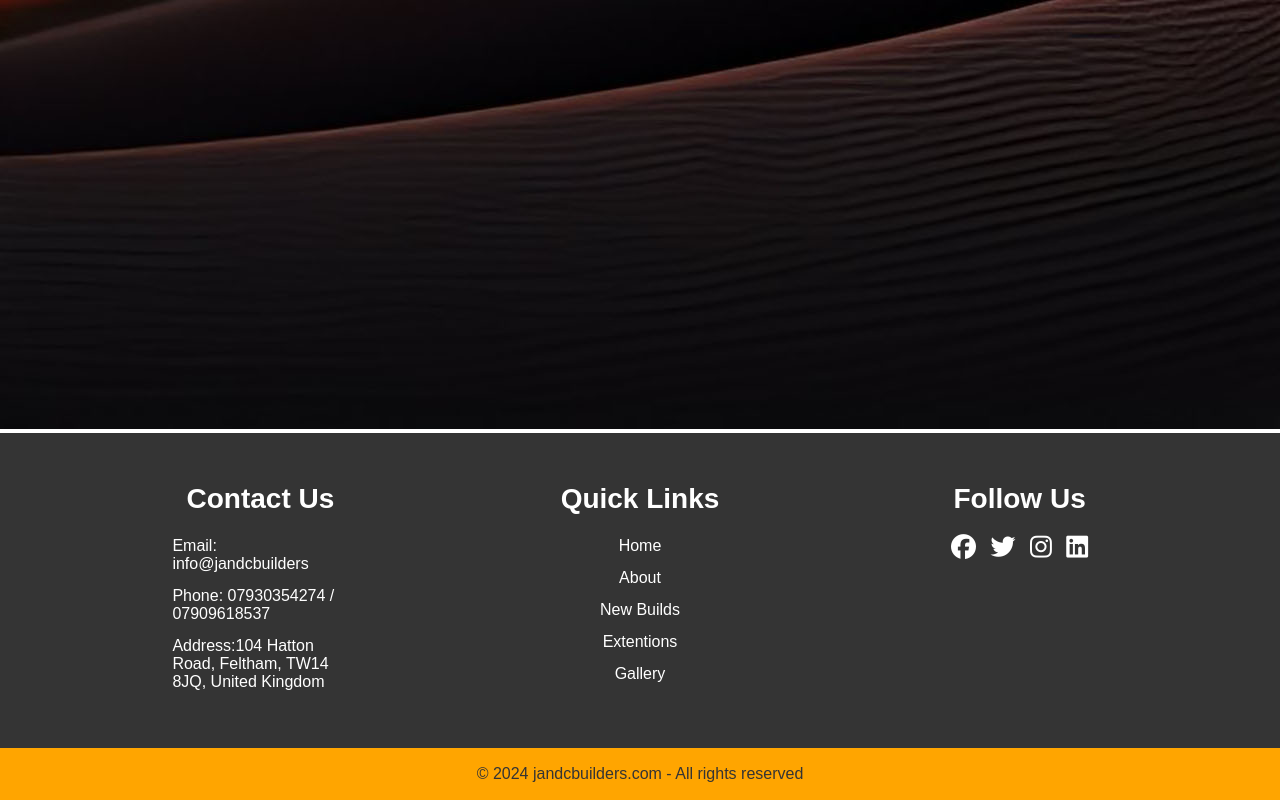
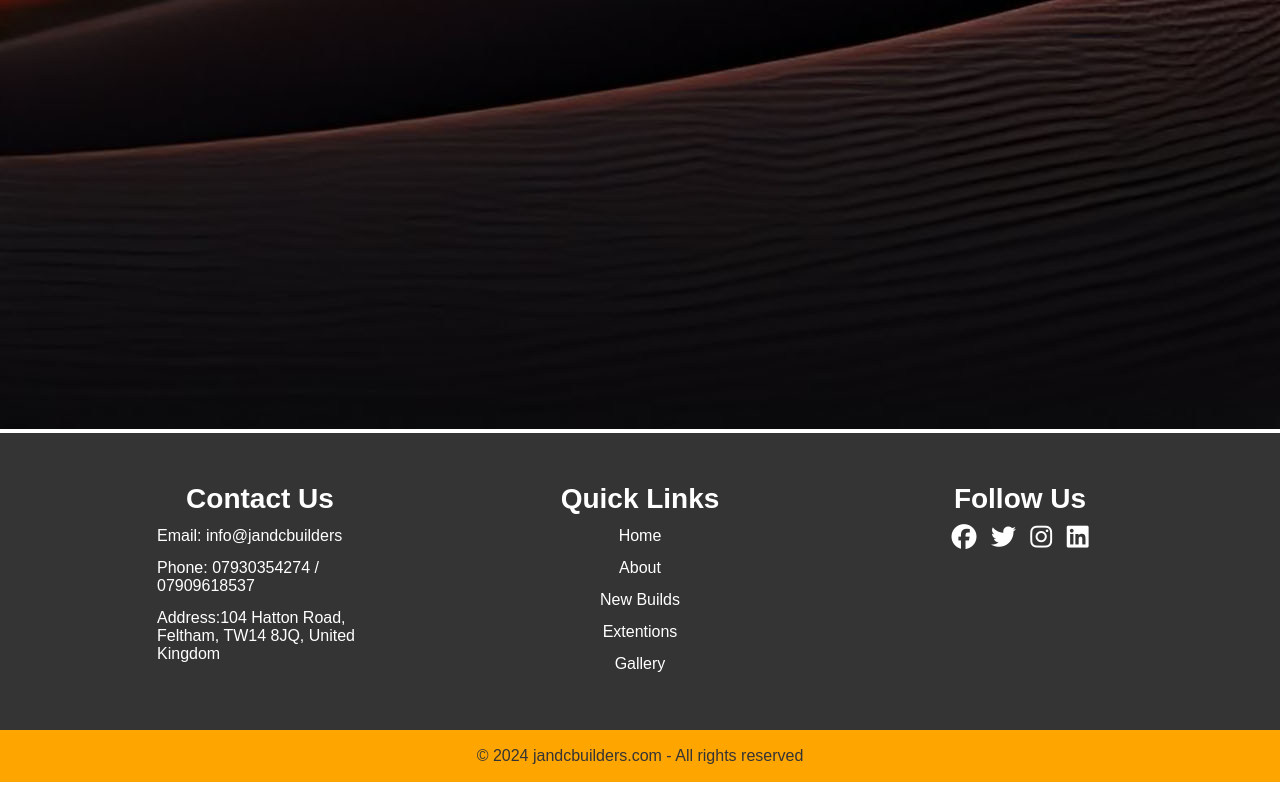
Before and after one commit to JeffrySteve/JC-Builders, a plain HTML site: page index.html in a window 1280 px wide. Shown: the part 2976-3776 px from the top of the page. Drawn offline with Linux system fonts and the light colour scheme.

Commit message:
Update styles.css

```diff
--- a/styles.css
+++ b/styles.css
@@ -118,15 +118,15 @@ footer{
     justify-content: center;
 }
 .footer-content{
-    width: 33.3%;
+    width: 35.3%;
 }
 h3{
     font-size: 28px;
-    margin-bottom: 15px;
+    margin-bottom: 5px;
     text-align: center;
 }
 .footer-content p{
-    width:190px;
+    width:220px;
     margin: auto;
     padding: 7px;
 }
```
